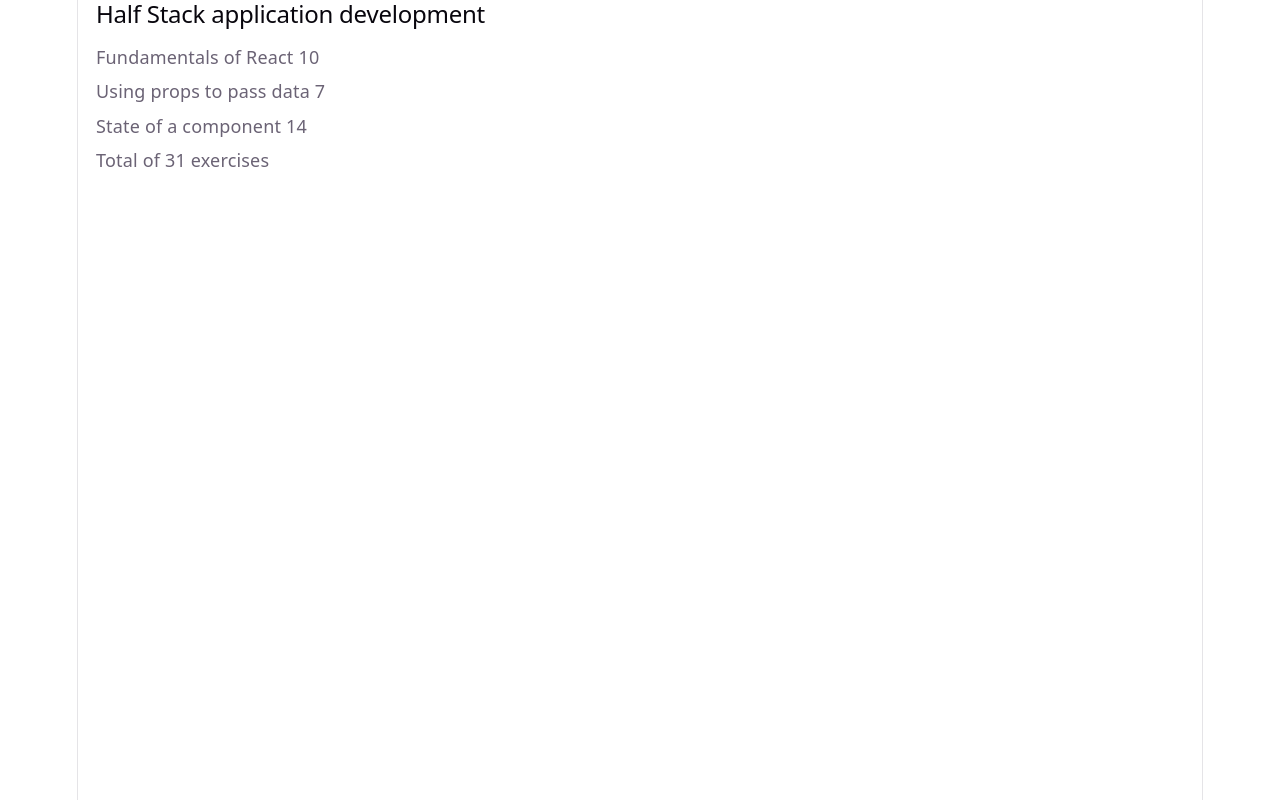
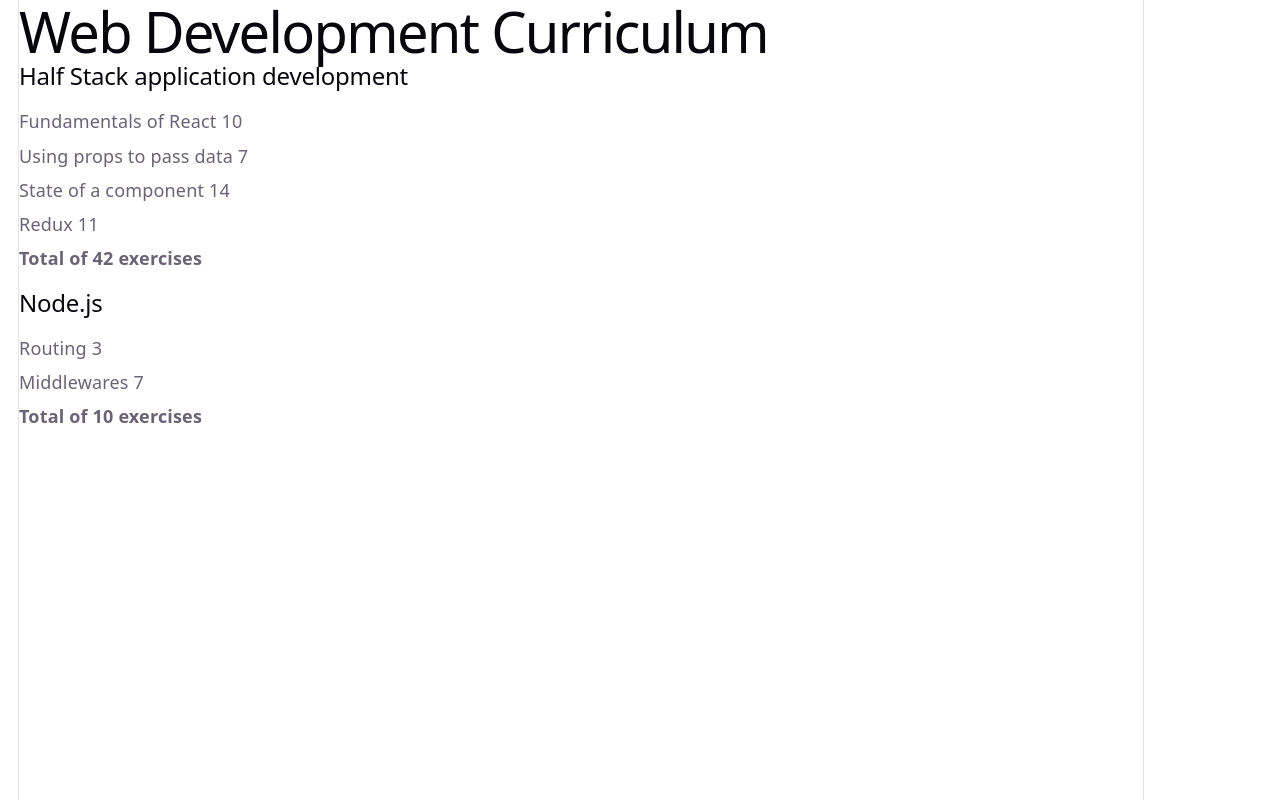
Before and after one commit to daddyschmack/fullstack-open-exercises, a React (Vite) app in the folder part1/: page / in a window 1280 px wide. Built offline with nearby package versions, Linux system fonts and the light colour scheme.

Commit message:
getting courses as a n array and some format updating

```diff
--- a/part1/src/App.css
+++ b/part1/src/App.css
@@ -210,6 +210,7 @@
   gap: 8px;
   justify-content: flex-start;
   align-items: flex-start;
+
 }
 #topic-list{
   display: flex;
@@ -218,3 +219,10 @@
   justify-content: flex-start;
   gap: 8px;
 }
+h1, .course h2{
+  text-align: left;
+  margin: 1rem 0;
+}
+#root{
+  margin-left: 1rem;
+}
--- a/part1/src/App.jsx
+++ b/part1/src/App.jsx
@@ -1,23 +1,43 @@
-import { useState } from 'react'
+import {useState} from 'react'
 import './App.css'
-const Course = (course) => {
-  const {parts} = course.course;
-  const totalExercises = parts.reduce((sum, {exercises}) => sum + exercises,0)
+
+const ExercisesTotal = (props) => {
+    const totalExercises = props.parts.reduce((tot, {exercises}) => tot + exercises, 0)
+    return <p><b>Total of {totalExercises} exercises</b></p>
+}
+const Topics = (props) => {
+    const parts = props.parts;
     return (
-    <div className="courses">
-      <h2>{course.course.name}</h2>
      <div id="topic-list">
-        {parts.map( part => <p key={part.id}>{part.name} {part.exercises}</p> )}
-        <p>Total of {totalExercises} exercises</p>
+         {parts.map(part => <p key={part.id}>{part.name} {part.exercises}</p>)}
+         <ExercisesTotal parts={parts}/>
      </div>
+    )
+}
+const Course = (courses) => {
 
+    return (
+        <div>
+            <h1>Web Development Curriculum</h1>
+        <div className="course">
+            {courses.course.map(course => {
+                return (
+                <div key={course.id}>
+                    <h2>{course.name}</h2>
+                   <Topics parts={course.parts}/>
+                </div>
+                )
+                }
+            )}
+        </div>
         </div>
     )
 }
 const App = () => {
-  const course = {
+    const courses = [
+        {
+            name: 'Half Stack application development',
             id: 1,
-    name: 'Half Stack application development',
             parts: [
                 {
                     name: 'Fundamentals of React',
@@ -33,11 +53,33 @@
                     name: 'State of a component',
                     exercises: 14,
                     id: 3
+                },
+                {
+                    name: 'Redux',
+                    exercises: 11,
+                    id: 4
+                }
+            ]
+        },
+        {
+            name: 'Node.js',
+            id: 2,
+            parts: [
+                {
+                    name: 'Routing',
+                    exercises: 3,
+                    id: 1
+                },
+                {
+                    name: 'Middlewares',
+                    exercises: 7,
+                    id: 2
                 }
             ]
         }
+    ]
 
-  return <Course course={course} />
+    return <Course course={courses}/>
 }
 
 export default App
```
Lines whose indentation alone changed are shown as unchanged.
